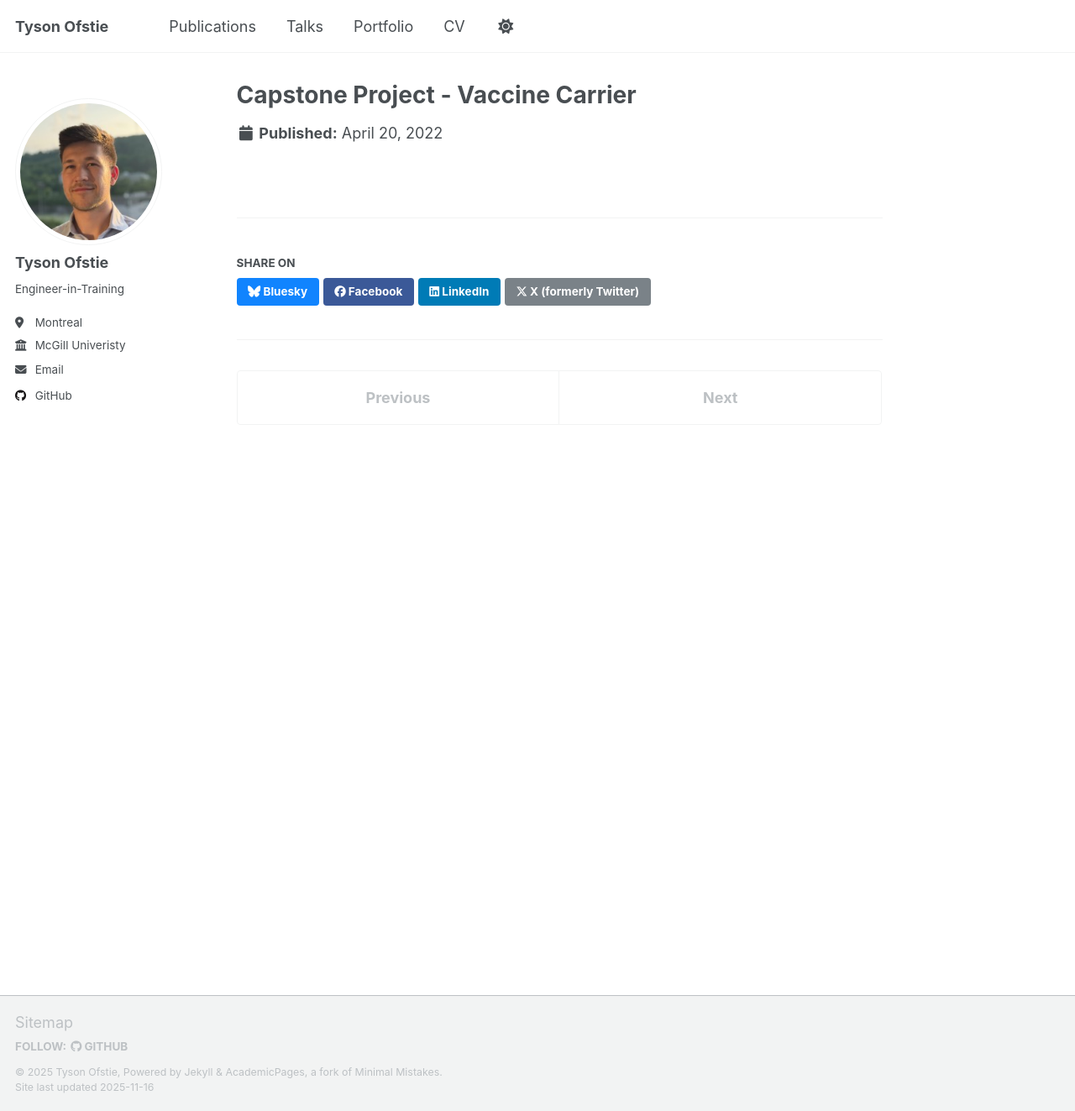
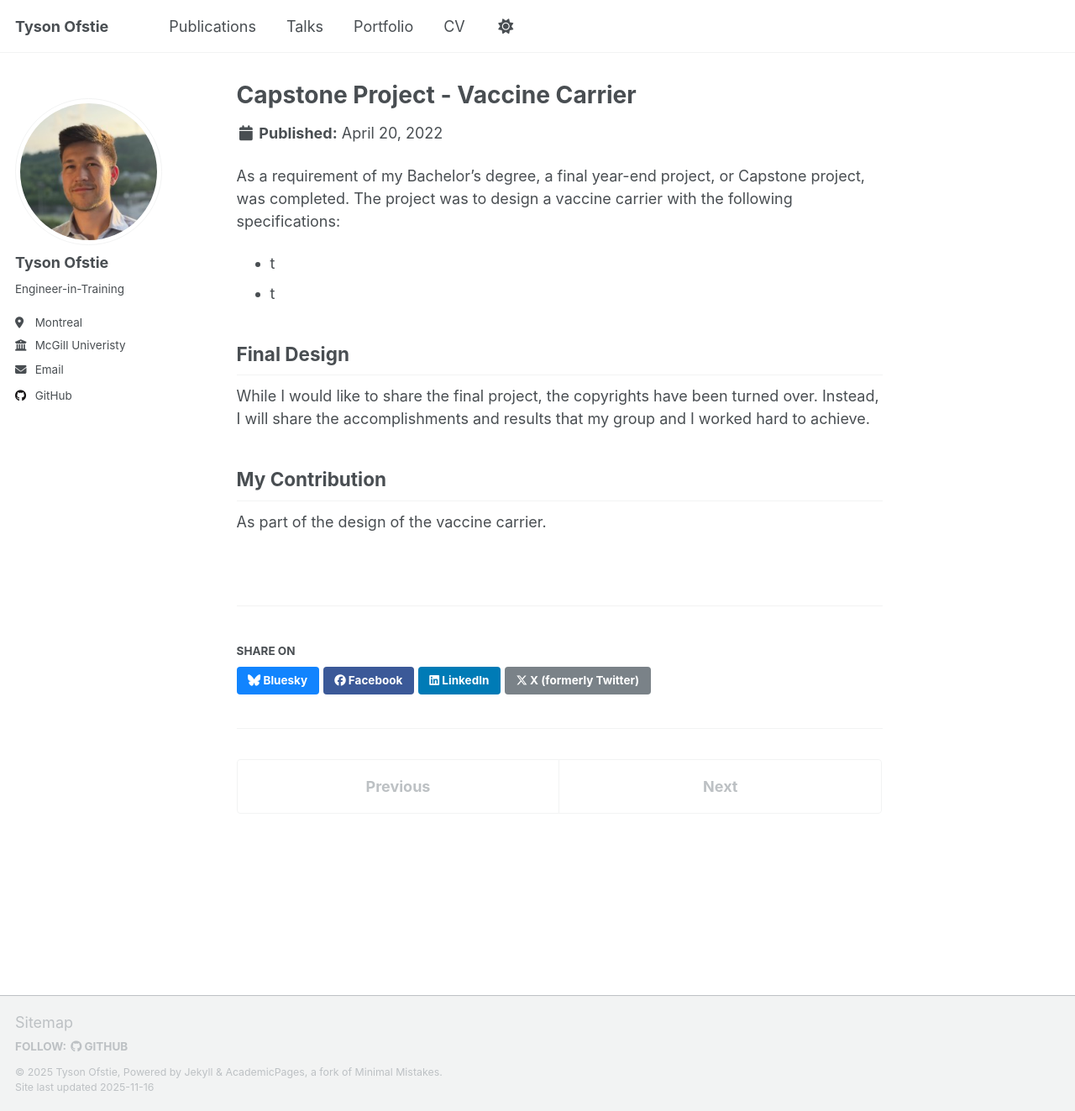
Before and after one commit to tofstie/tofstie.github.io, a Jekyll site: the page built from _portfolio/capstone.md, in a window 1280 px wide and 1323 px high. Shown: the whole window at 84% size. Built offline with Jekyll 4.4.1, drawn with Linux system fonts in a browser that asks for light colours; a script that is not in the unit is left out.

```diff
--- a/_portfolio/capstone.md
+++ b/_portfolio/capstone.md
@@ -4,3 +4,14 @@ excerpt: "A vaccine carrier for use in southern Africa<br/><img src='/images/Cap
 collection: portfolio
 date: 2022-04-20
 ---
+
+As a requirement of my Bachelor's degree, a final year-end project, or Capstone project, was completed. The project was to design
+a vaccine carrier with the following specifications:
+- t
+- t
+
+## Final Design
+While I would like to share the final project, the copyrights have been turned over. Instead, I will share the accomplishments
+and results that my group and I worked hard to achieve.
+## My Contribution
+As part of the design of the vaccine carrier.
```
Also changed, not shown: _pages/cv.md (+3 -2 lines), _portfolio/philip.md (+6 -0 lines).
